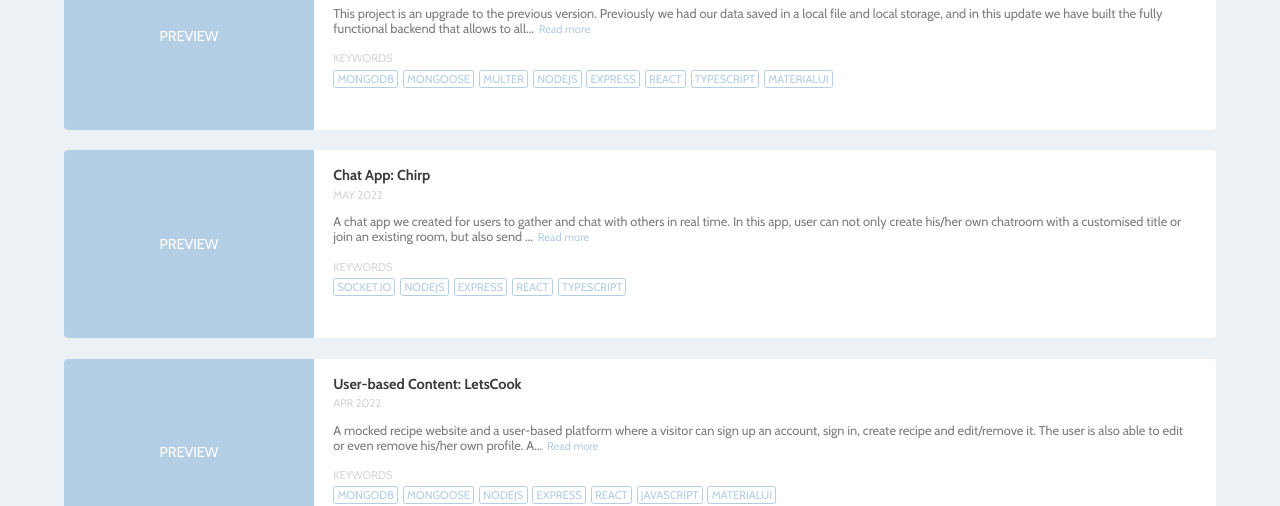
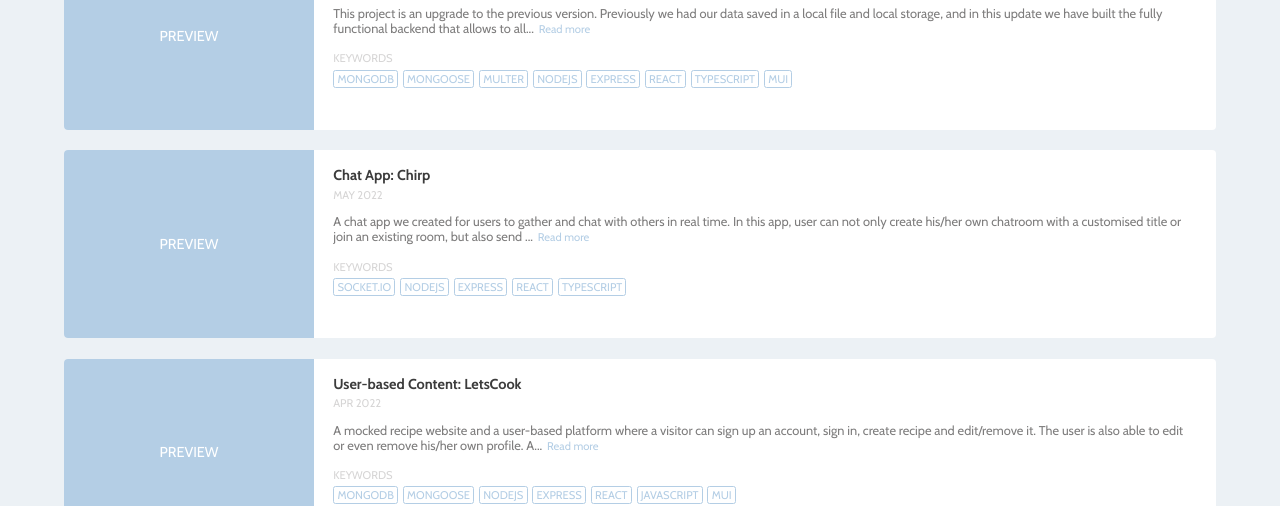
Before and after one commit to millie-wy/cv-millie, a React (Create React App) app: page /portfolio in a window 1280 px wide. Shown: the part 301-807 px from the top of the page. Built offline with nearby package versions, Linux system fonts and the light colour scheme; a web font is replaced by a local one.

Commit message:
updated data file

```diff
--- a/src/Components/Pages/Portfolio.jsx
+++ b/src/Components/Pages/Portfolio.jsx
@@ -2,7 +2,7 @@ import { Box, Container, Typography, Menu, MenuItem } from "@mui/material";
 import { useTheme } from "../Contexts/ThemeContextProvider";
 import { SortRounded } from "@mui/icons-material";
 import PortfolioProjects from "./PortfolioProjects";
-import portfolioData from "../portfolioData.json";
+import portfolioData from "../../portfolioData.json";
 import { useState } from "react";
 
 const Portfolio = () => {
--- a/src/Components/portfolioData.json
+++ b/src/portfolioData.json
@@ -13,7 +13,7 @@
       "Express",
       "React",
       "TypeScript",
-      "MaterialUI"
+      "MUI"
     ],
     "released": "06/2022"
   },
@@ -39,7 +39,7 @@
       "Express",
       "React",
       "JavaScript",
-      "MaterialUI"
+      "MUI"
     ],
     "released": "04/2022"
   },
@@ -54,7 +54,7 @@
   },
   {
     "title": "Webshop: comme ci comme ça (1st version)",
-    "description": "A fully functional mocked webshop which the user can place order just as on a real webshop. We considered both the functionality and user experience in this project so there are a lot of small details you can discover. The webshop has also an admin page where allows the 'admin' to add, remove and even edit the products. This project was built with React / TypeScript with Material UI.",
+    "description": "A fully functional mocked webshop which the user can place order just as on a real webshop. We considered both the functionality and user experience in this project so there are a lot of small details you can discover. The webshop has also an admin page where allows the 'admin' to add, remove and even edit the products. This project was built with React / TypeScript with MUI.",
     "src": "../Media/PfPreview/webshop-cc.mp4",
     "repo": "https://github.com/millie-wy/Webshop_comme-ci-comme--a",
     "categories": ["school assignment", "group"],
```
Also changed, not shown: src/portfolios.json (deleted).
